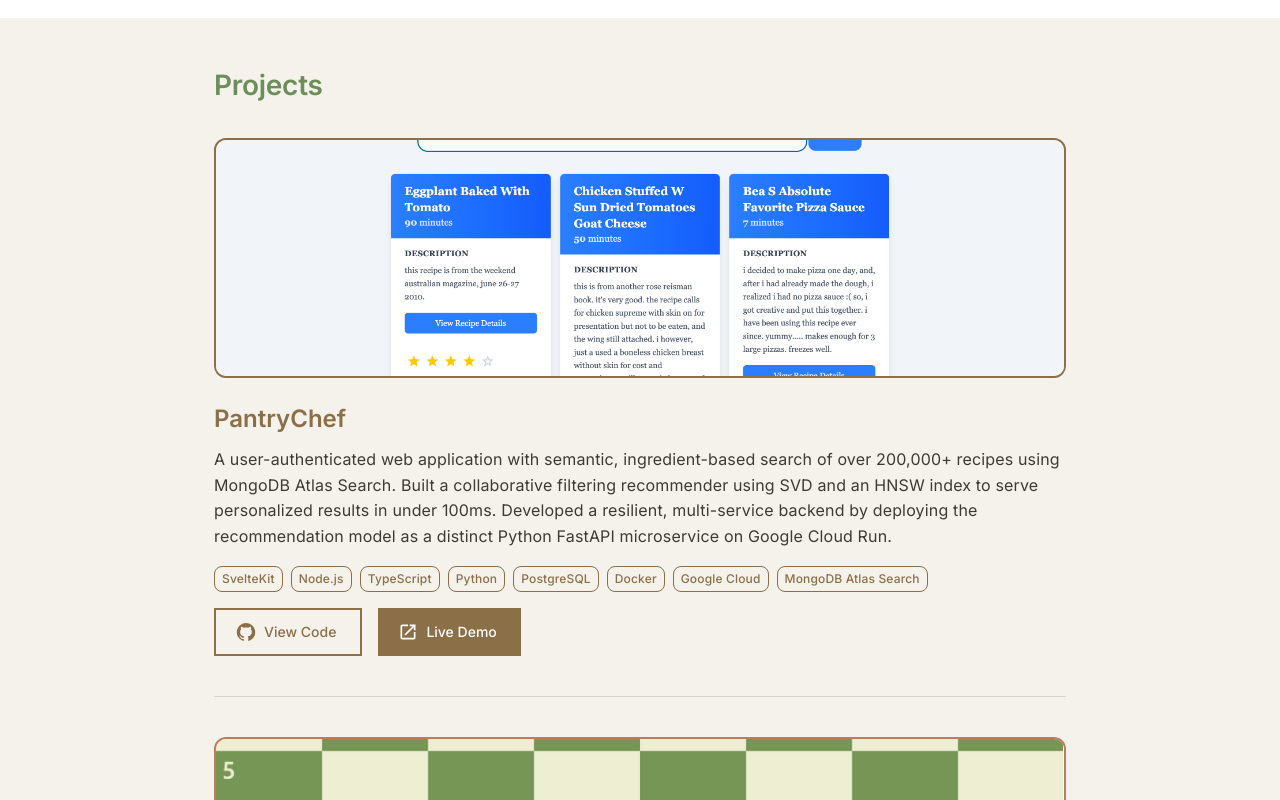
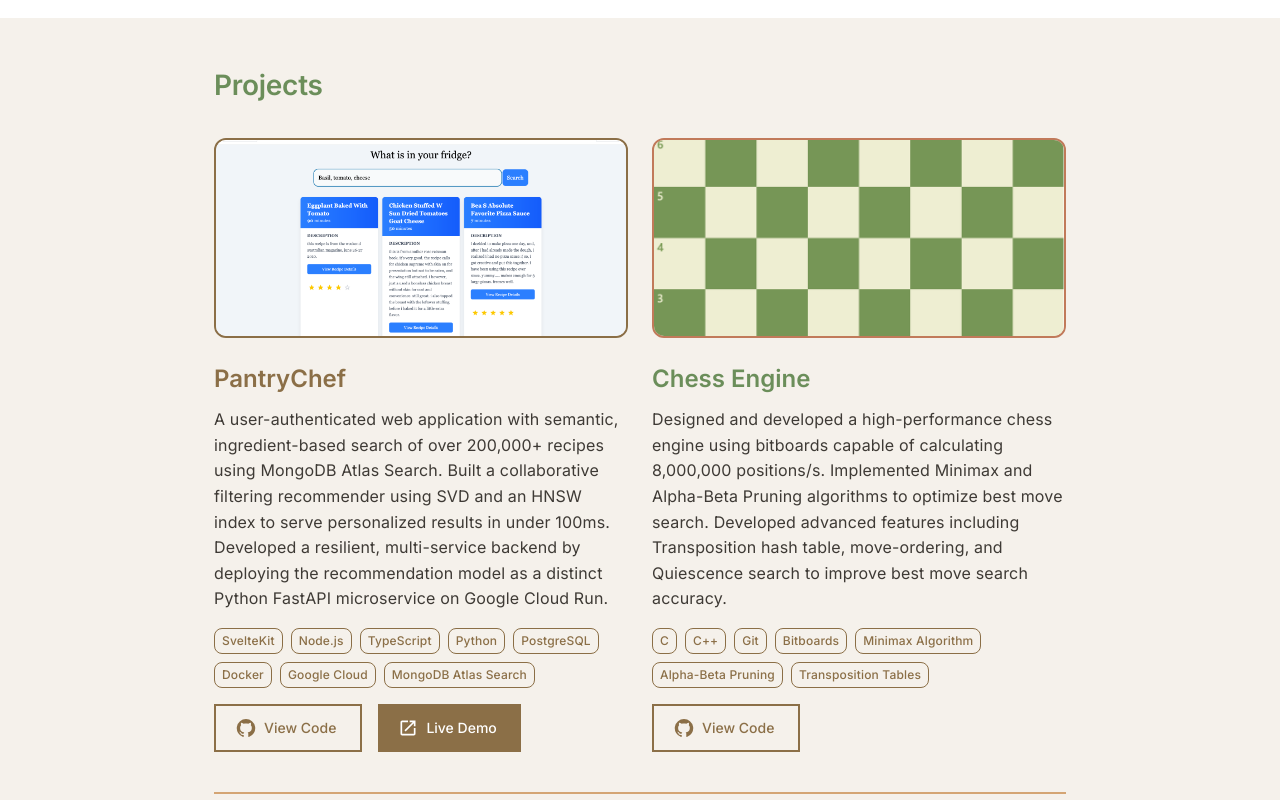
Before and after one commit to NathanStanislavsky/NathanStanislavsky.github.io, a React (Vite) app: page / in a window 1280 px wide. Shown: the part 1660-2460 px from the top of the page. Built offline with nearby package versions, Linux system fonts and the light colour scheme.

Commit message:
columns for projects

```diff
--- a/src/components/About.jsx
+++ b/src/components/About.jsx
@@ -136,7 +136,7 @@
 
         {/* About Content */}
         <Grid container spacing={{ xs: 3, md: 4 }}>
-          <Grid item xs={12}>
+          <Grid size={{ xs: 12 }}>
             <Box sx={{ mb: 4 }}>
               <Typography
                 variant="h3"
@@ -165,7 +165,7 @@
             </Box>
           </Grid>
 
-          <Grid item xs={12}>
+          <Grid size={{ xs: 12 }}>
             <Box>
               <Typography
                 variant="h3"
--- a/src/components/Header.jsx
+++ b/src/components/Header.jsx
@@ -7,7 +7,7 @@
   IconButton,
   Drawer,
   List,
-  ListItem,
+  ListItemButton,
   ListItemText,
   Box,
   useTheme,
@@ -40,8 +40,7 @@
   const drawer = (
     <List sx={{ pt: 2 }}>
       {menuItems.map((item) => (
-        <ListItem
-          button
+        <ListItemButton
           key={item.text}
           onClick={() => handleSectionChange(item.section)}
           sx={{
@@ -62,7 +61,7 @@
               }
             }}
           />
-        </ListItem>
+        </ListItemButton>
       ))}
     </List>
   );
--- a/src/components/Projects.jsx
+++ b/src/components/Projects.jsx
@@ -4,7 +4,8 @@
   Container,
   Typography,
   Button,
-  Chip
+  Chip,
+  Grid
 } from '@mui/material';
 import { GitHub, Launch } from '@mui/icons-material';
 import PantryChefImage from '../../public/PantryChefImage.png';
@@ -55,23 +56,17 @@
           Projects
         </Typography>
 
+        <Grid container spacing={3}>
+          {projects.map((project, index) => (
+            <Grid size={{ xs: 12, md: 6 }} key={index}>
               <Box>
-          {projects.map((project, index) => (
-            <Box
-              key={index}
-              sx={{
-                mb: { xs: 4, md: 5 },
-                pb: { xs: 4, md: 5 },
-                borderBottom: index < projects.length - 1 ? '1px solid #D9D4CC' : 'none'
-              }}
-            >
                 <Box
                   component="img"
                   src={project.image}
                   alt={project.title}
                   sx={{
                     width: '100%',
-                  height: { xs: 180, sm: 240 },
+                    height: { xs: 180, sm: 200 },
                     objectFit: 'cover',
                     mb: 3,
                     display: 'block',
@@ -160,8 +155,9 @@
                   )}
                 </Box>
               </Box>
+            </Grid>
           ))}
-        </Box>
+        </Grid>
 
         {/* Skills Section */}
         <Box sx={{ mt: { xs: 4, md: 5 }, pt: { xs: 4, md: 5 }, borderTop: '2px solid', borderColor: 'warning.main' }}>
```
Lines whose indentation alone changed are shown as unchanged.
